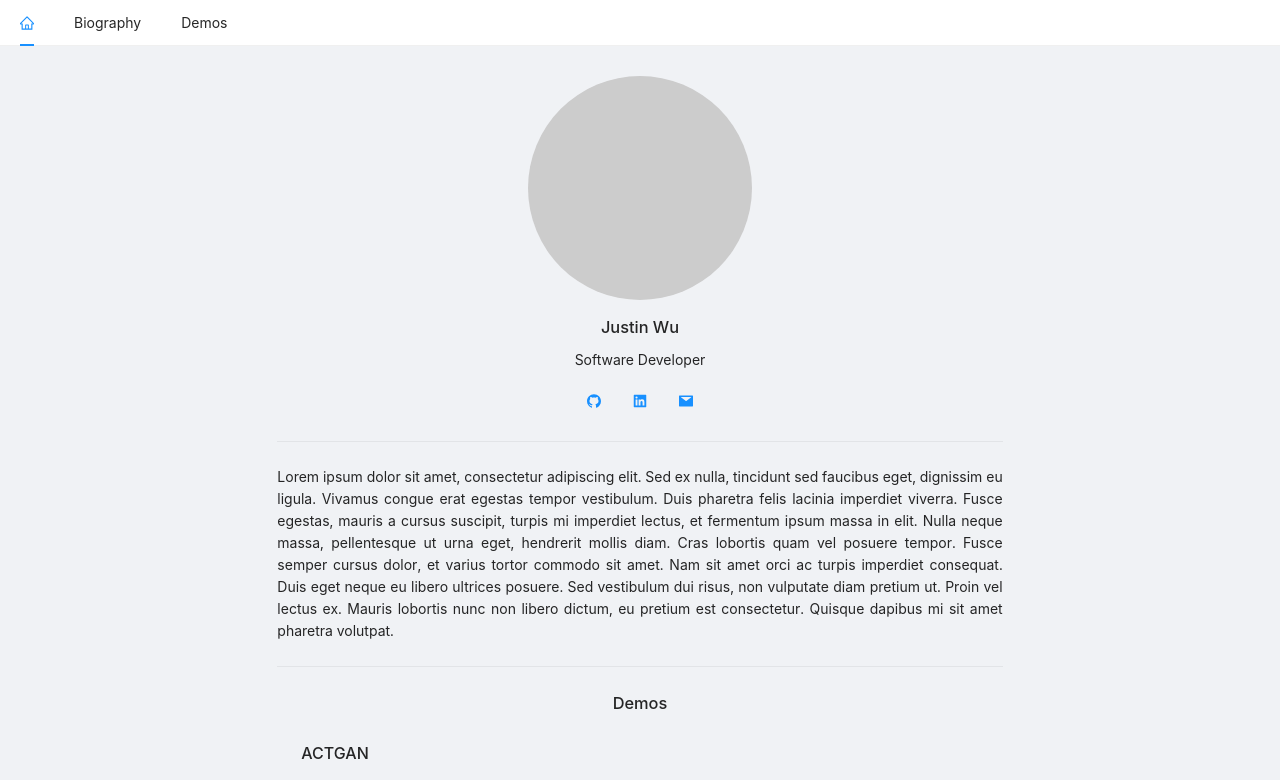
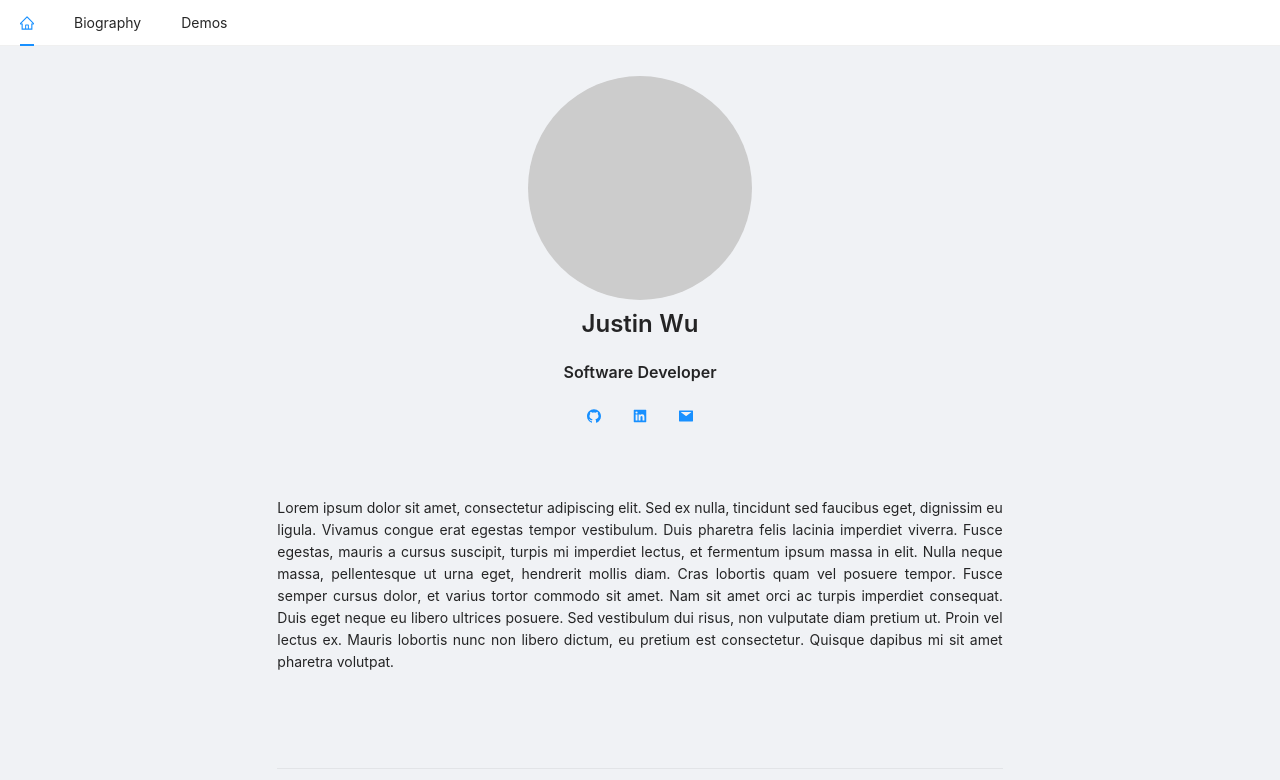
Before and after one commit to JustinLokHinWu/Personal-Site-Frontend, a React (Create React App) app: page / in a window 1280 px wide. Shown: the top 780 px of the page. Built offline with nearby package versions, Linux system fonts and the light colour scheme.

Commit message:
Changed headers and text to use antd typography

```diff
--- a/src/components/Biography.js
+++ b/src/components/Biography.js
@@ -1,23 +1,29 @@
-import { Avatar, Divider } from 'antd'
+import { Avatar, Divider, Space, Typography } from 'antd'
 import Socials from './Socials'
+
+const { Title, Paragraph } = Typography
 
 
 const Biography = () => {
     return (
-        <div>
+        <Space
+            direction='vertical'
+            align='center'
+            size='small'
+        >
             <Avatar
                 size={{ xs: 128, sm: 160, md: 192, lg: 192, xl: 224, xxl: 256 }}
                 style={{ display: 'block', marginLeft: 'auto', marginRight: 'auto' }}
             />
-            <h1 style={{ textAlign: 'center', paddingTop: '15px' }}>Justin Wu</h1>
-            <p style={{ textAlign: 'center' }}>Software Developer</p>
+            <Title level={3}>Justin Wu</Title>
+            <Title level={5}>Software Developer</Title>
             <Socials />
             <Divider />
-            <p style={{'textAlign': 'justify'}}>
+            <Paragraph style={{'textAlign': 'justify'}}>
                 Lorem ipsum dolor sit amet, consectetur adipiscing elit. Sed ex nulla, tincidunt sed faucibus eget, dignissim eu ligula. Vivamus congue erat egestas tempor vestibulum. Duis pharetra felis lacinia imperdiet viverra. Fusce egestas, mauris a cursus suscipit, turpis mi imperdiet lectus, et fermentum ipsum massa in elit. Nulla neque massa, pellentesque ut urna eget, hendrerit mollis diam. Cras lobortis quam vel posuere tempor. Fusce semper cursus dolor, et varius tortor commodo sit amet. Nam sit amet orci ac turpis imperdiet consequat. Duis eget neque eu libero ultrices posuere. Sed vestibulum dui risus, non vulputate diam pretium ut. Proin vel lectus ex. Mauris lobortis nunc non libero dictum, eu pretium est consectetur. Quisque dapibus mi sit amet pharetra volutpat.
-            </p>
+            </Paragraph>
             <Divider />
-        </div>
+        </Space>
     )
 }
 
--- a/src/components/Home.js
+++ b/src/components/Home.js
@@ -1,5 +1,7 @@
 import DemoList from "./DemoList"
 import Biography from "./Biography"
+import { Typography, Divider } from "antd"
+const { Title } = Typography
 
 const Home = () => {
     return (
@@ -11,10 +13,12 @@ const Home = () => {
             <section id='biography'>
                 <Biography/>
             </section>
+            <Divider />
             <section id='demos'>
-                <h1 style={{ textAlign: 'center' }}>Demos</h1>
+                <Title level={3} style={{'textAlign': 'center'}}>Demos</Title>
                 <DemoList />
             </section>
+
         </div>
         // <Row>
         //     <Col xs={24} md={8}>
```
